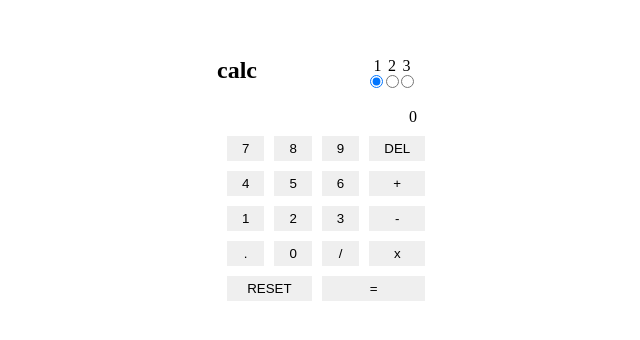
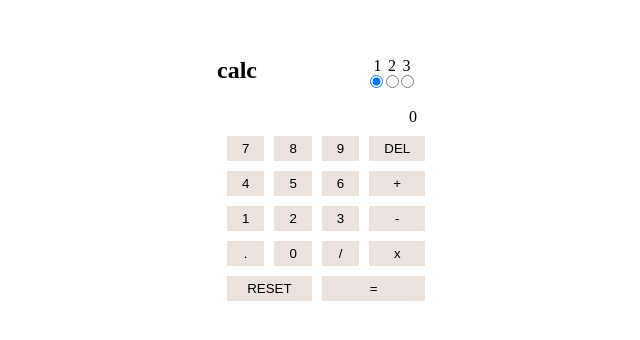
Before and after one commit to Kodehode-Stavanger/react-project-calculator-bendik-kodehode, a React (Vite) app: page / in a window 1280 px wide. Shown: the part 216-556 px from the top of the page, without its empty margins (323-963 px from the left). Built offline with nearby package versions, Linux system fonts and the light colour scheme.

Commit message:
End of day push

```diff
--- a/src/components/Button.jsx
+++ b/src/components/Button.jsx
@@ -1,8 +1,10 @@
 import "../index.css"
 
-function Button({value, handleClick}) {
+function Button({value, handleClick, style}) {
+    console.log(style);
+
     return (
-        <button className="button" onClick={handleClick} value={value}>{value}</button>
+        <button style={{backgroundColor: "#EAE3DB"}} className="button" onClick={handleClick} value={value}>{value}</button>
     )
 }
 
--- a/src/components/Calculator.jsx
+++ b/src/components/Calculator.jsx
@@ -3,6 +3,7 @@ import "../index.css";
 import Display from "./Display";
 import Button from "./Button";
 import ToggleThemes from "./ToggleThemes";
+import { themes } from "../assets/themes";
 
 function Calculator() {
     const [input, setInput] = useState([]);
@@ -88,7 +89,6 @@ function Calculator() {
 
             case "RESET":
                 setInput([]);
-                setResult("");
                 return;
         }
 
@@ -105,10 +105,11 @@ function Calculator() {
             </div>
             <div className="contentContainer">
                 <Display input={input}/>
-                <div className="keypad">
+                <div className="keypad" style={{themes}}>
                     {keys.map((e, i) =>
                         <Button
                             handleClick={e => handleClick(e)}
+                            style={themes[currentTheme]["buttons"]}
                             value={e}
                             key={i}/>
                     )}
```
